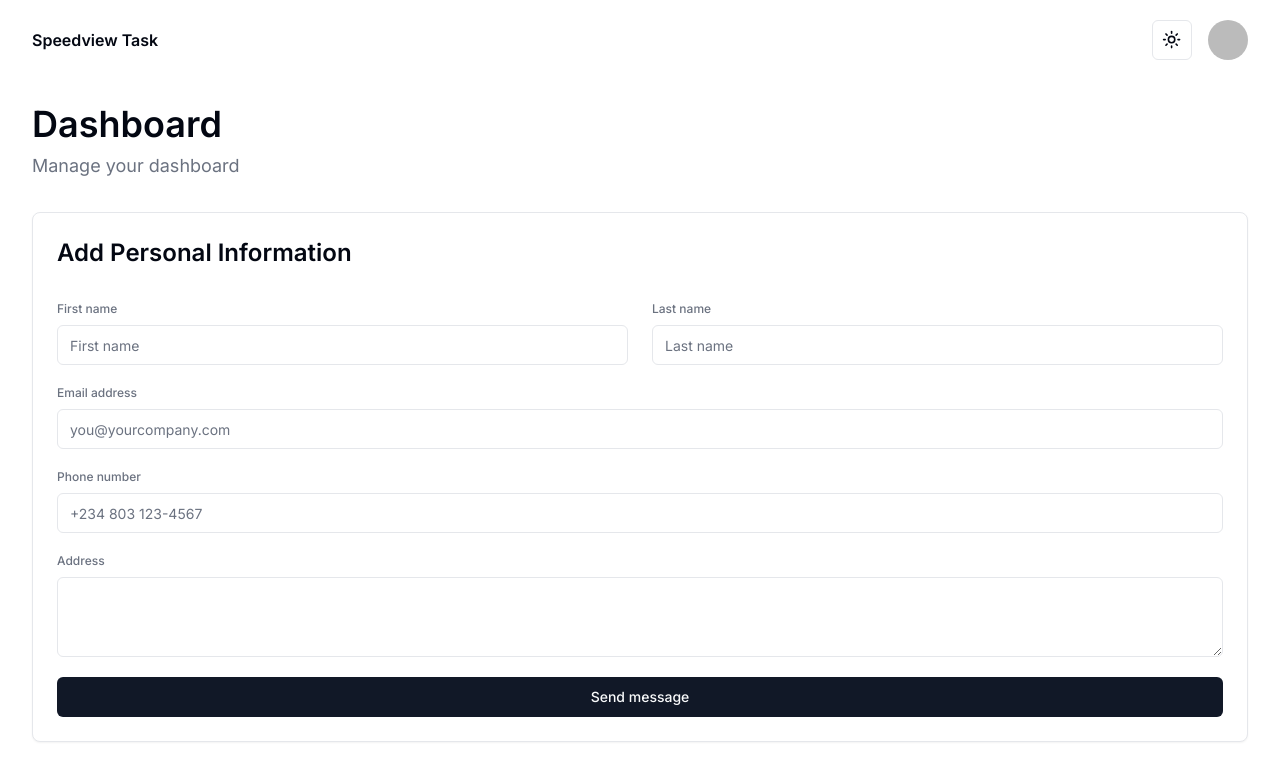
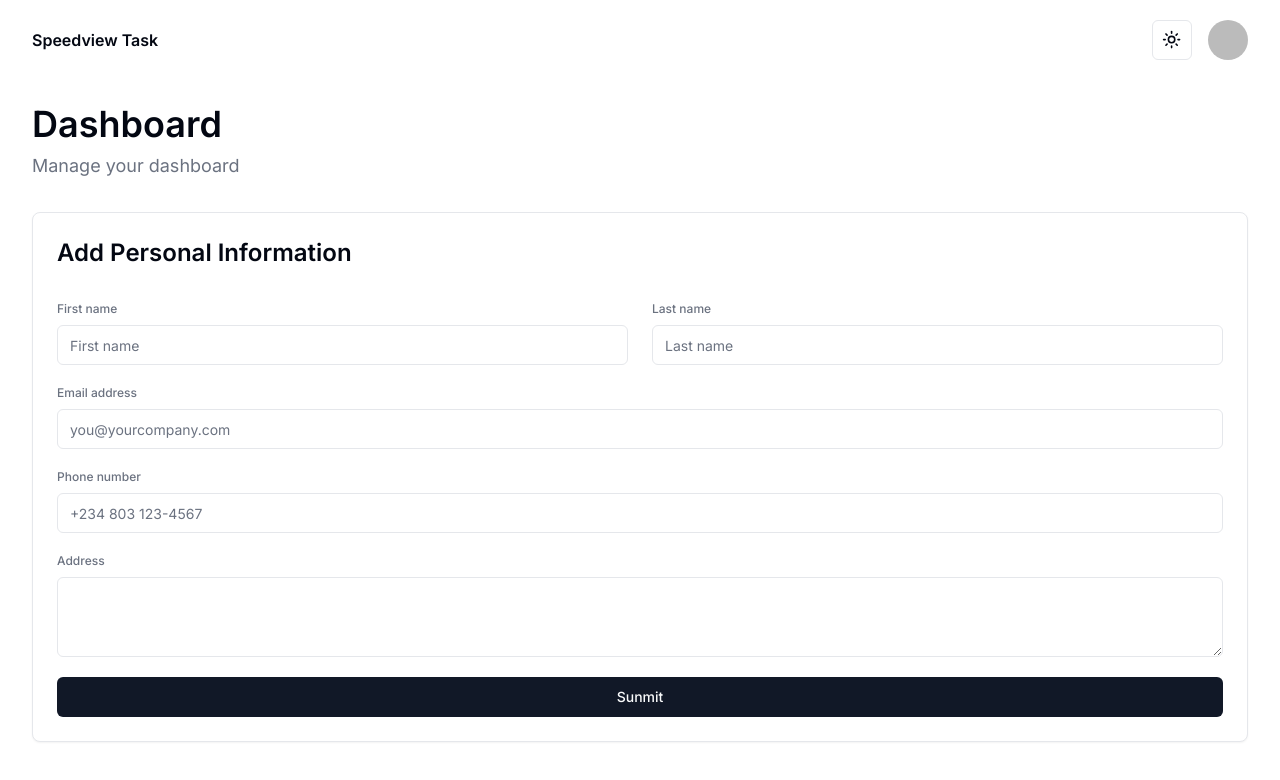
Before and after one commit to kennyotesile/speedview-task, a Next.js app: page /dashboard in a window 1280 px wide. Shown: the top 780 px of the page. Built offline with nearby package versions, Linux system fonts and the light colour scheme; no server answers; sample sign-in values are in the browser's storage.

Commit message:
Update form

```diff
--- a/src/app/dashboard/page.tsx
+++ b/src/app/dashboard/page.tsx
@@ -167,7 +167,7 @@
 										</FormItem>
 									)}
 								/>
-								<Button type="submit">Send message</Button>
+								<Button type="submit">Sunmit</Button>
 							</form>
 						</Form>
 					</Card>
```
